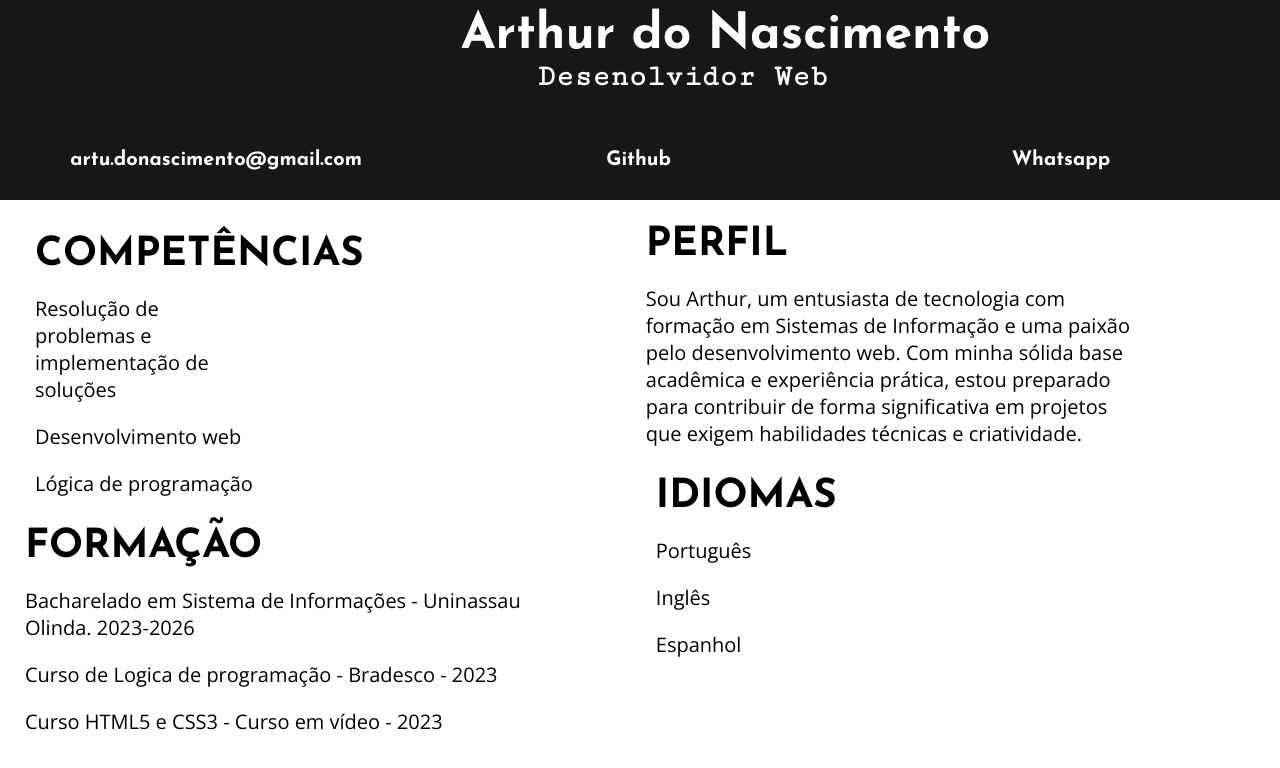
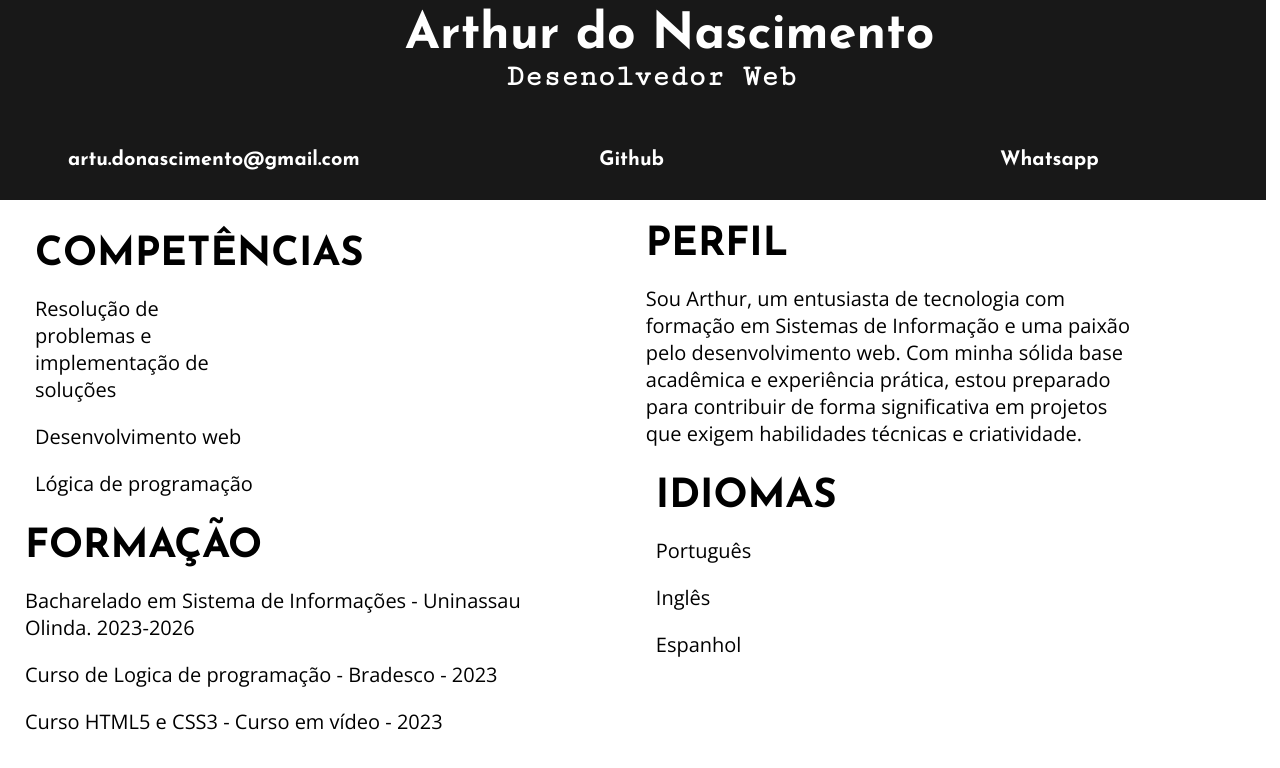
Before and after one commit to oartuu/cv, a plain HTML site: page index.html in a window 1280 px wide. Drawn offline with nearby package versions, Linux system fonts and the light colour scheme.

Commit message:
correção  de estilos

```diff
--- a/index.html
+++ b/index.html
@@ -9,7 +9,7 @@
 <body>
    <header>
     <h1>Arthur  do Nascimento</h1>
-    <h4>Desenolvidor Web</h4>
+    <h4>Desenolvedor Web</h4>
 
     <div class="links">
         <div class="email">
--- a/style.css
+++ b/style.css
@@ -10,13 +10,13 @@ header{
     padding: 5px;
     background-color: rgb(24, 24, 24);
     height: 200px;
-    width: 100vw;
+    width: 98.9vw;
     position: relative;
 }
 header>h1{
     font-family: 'Josefin Sans', sans-serif;
     position: absolute;
-    left:36%;
+    left: 32%;
     top: 5%;
     color: #fff;
     margin: 10;
@@ -25,7 +25,7 @@ header>h1{
 header>h4{
     font-family: 'Cutive Mono', monospace;
     position: absolute;
-    left: 42%;
+    left: 40%;
     top: 30%;
     color: #fff;
     font-size: 30px;
```
